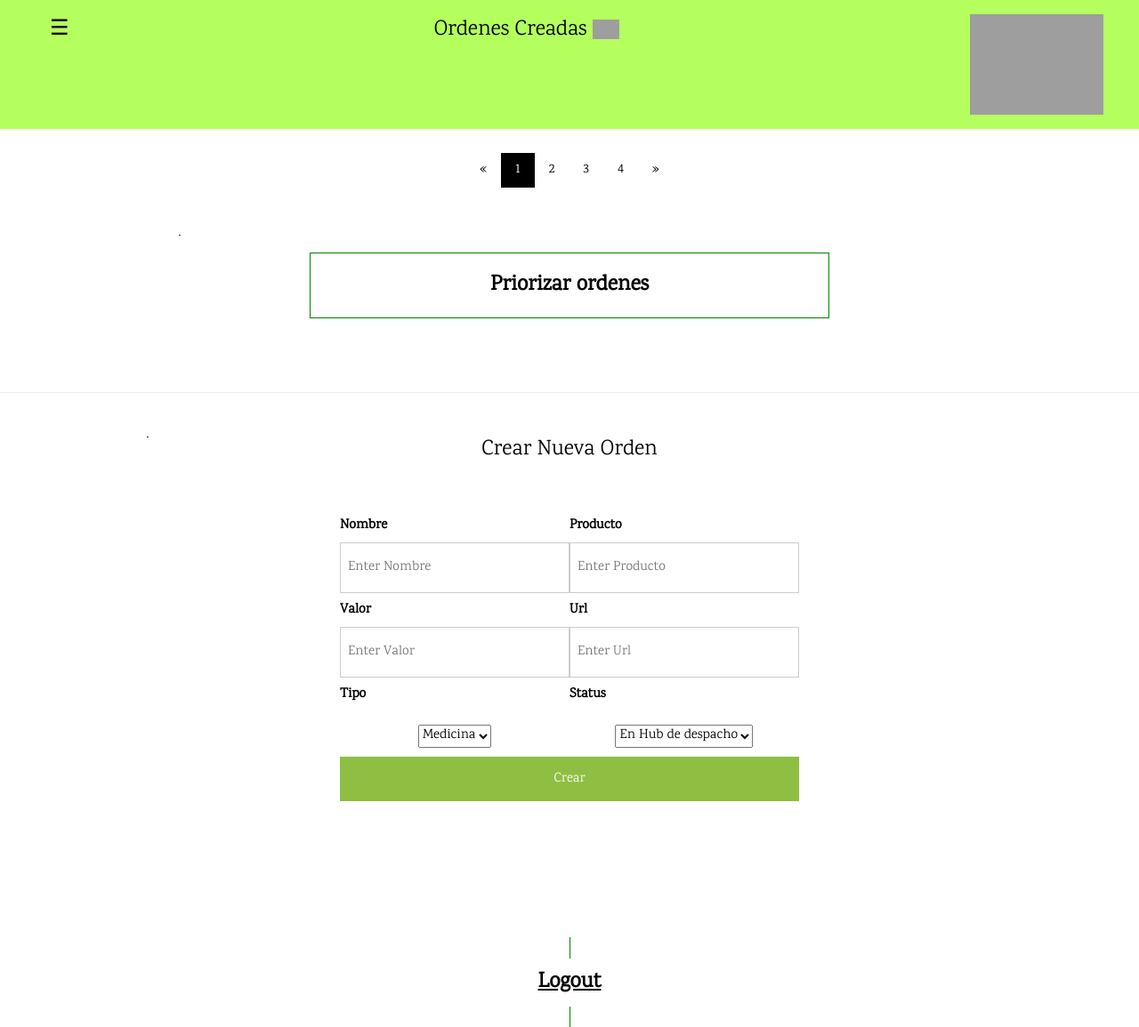
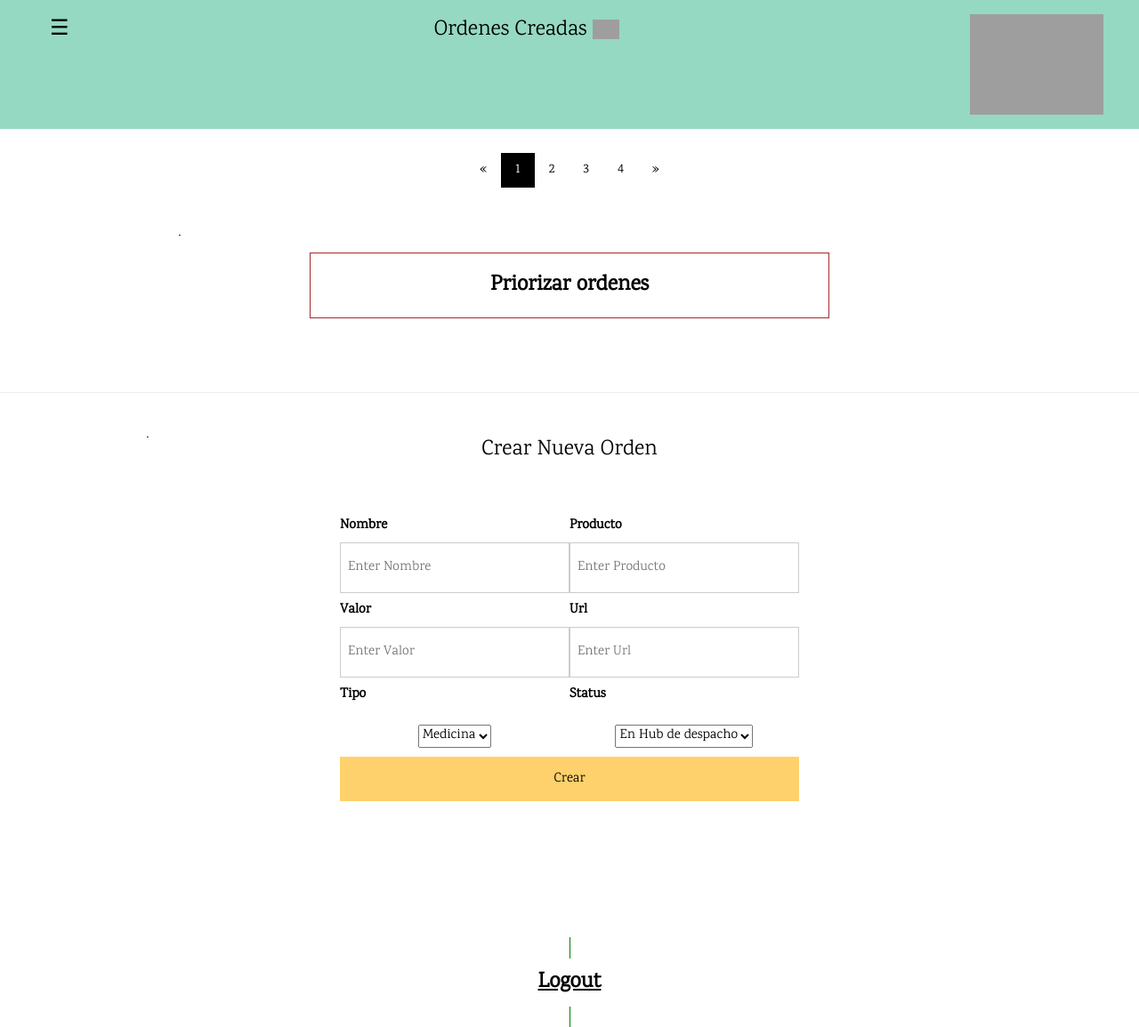
Before and after one commit to CamiloFallaM/Arquisoft-Stigmergy, a Django app: page /ordenes/list/ in a window 1280 px wide. Shown: the top 1155 px of the page at 89% size. Run offline with Django 3.2, Linux system fonts and the light colour scheme; data that the repository does not hold is empty; grey boxes are pictures that could not be loaded.

Commit message:
Templates

```diff
--- a/Servicio-Ordenes/monitoring/templates/indexO_list.html
+++ b/Servicio-Ordenes/monitoring/templates/indexO_list.html
@@ -1,11 +1,12 @@
 {% block content %}
  <!DOCTYPE html>
  <html>
- <title>W3.CSS Template</title>
+ <title>Stigmergy</title>
  <meta charset="UTF-8">
  <meta name="viewport" content="width=device-width, initial-scale=1">
  <link rel="stylesheet" href="https://www.w3schools.com/w3css/4/w3.css">
  <link rel="stylesheet" href="https://fonts.googleapis.com/css?family=Karma">
+ <link rel="icon" href="https://media-exp1.licdn.com/dms/image/C4D0BAQFnYiJueQ6QDQ/company-logo_200_200/0/1610710355097?e=2159024400&v=beta&t=wiu-N2M9KJNtVFAQVNy6ZglxoXleG57Wgj61TFnyGGI" />
  <style>
   body,h1,h2,h3,h4,h5,h6 {font-family: "Karma", sans-serif}
   .w3-bar-block .w3-bar-item {padding:20px}
@@ -66,11 +67,11 @@ select {
   </nav>
 
   <!-- Top menu -->
-  <div class="w3-top" style="background-color:#B4FF5D;">
+  <div class="w3-top" style="background-color:#95D9C2;">
     <div class="w3-white w3-xlarge" style="max-width:1200px;margin:auto">
-      <div class="w3-button w3-padding-16 w3-left" style="background-color:#B4FF5D;" onclick="w3_open()">☰</div>
-      <div class="w3-right w3-padding-16" style="background-color:#B4FF5D;"><img src="https://stigmergy.com.co/images/StigmergyLogo_1.png" alt="Stygmergy" width="150"></div>
-      <div class="w3-center w3-padding-16" style="background-color:#B4FF5D;">Ordenes Creadas <img src="https://cdn-icons-png.flaticon.com/512/5169/5169027.png" alt="Stygmergy" width="30"></div>
+      <div class="w3-button w3-padding-16 w3-left" style="background-color:#95D9C2;" onclick="w3_open()">☰</div>
+      <div class="w3-right w3-padding-16" style="background-color:#95D9C2;"><img src="https://stigmergy.com.co/images/StigmergyLogo_1.png" alt="Stygmergy" width="150"></div>
+      <div class="w3-center w3-padding-16" style="background-color:#95D9C2;">Ordenes Creadas <img src="https://cdn-icons-png.flaticon.com/512/5169/5169027.png" alt="Stygmergy" width="30"></div>
     </div>
   </div>
 
@@ -114,7 +115,7 @@ select {
     <form action="../../ordenes/getPrio/" method="post" id="systemForm2">
     {% csrf_token %}
     <div class="btn-group-vertical w-75">
-    <button style="border: 1px solid green" class="w3-bar-item w3-button" type="submit" form="systemForm2" class="btn btn-primary btn-lg btn-block"><h3><b>Priorizar ordenes</b></h3></button>
+    <button style="border: 1px solid brown" class="w3-bar-item w3-button" type="submit" form="systemForm2" class="btn btn-primary btn-lg btn-block"><h3><b>Priorizar ordenes</b></h3></button>
     </div>
     </form>
     </div>
@@ -164,7 +165,7 @@ select {
         <select name="status">
           <option value="En Hub de despacho">En Hub de despacho</option>
         </select>
-        <button type="submit">Crear</button>
+        <button type="submit" style="background-color:#FFD16C; color: black;">Crear</button>
         </form>
       </div>
     </div>
```
Also changed, not shown: Servicio-Ordenes/monitoring/templates/indexO_get.html (+13 -6 lines), Servicio-Ordenes/monitoring/templates/indexO_listPrio.html (+8 -6 lines).
